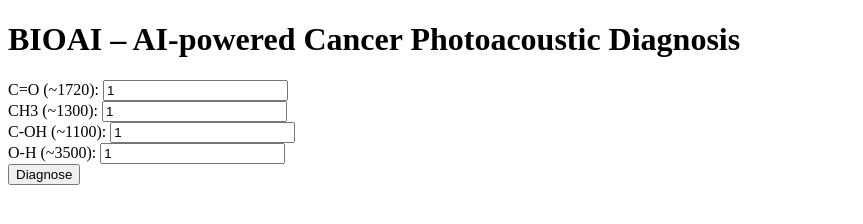
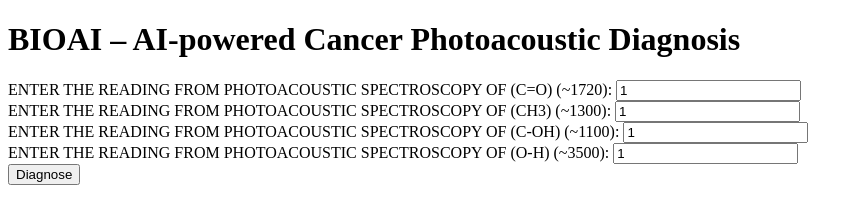
Before and after one commit to avisinha1711-bi/BioAI, a plain HTML site: page index.html in a window 1280 px wide. Shown: the whole page, without its empty margins (0-863 px from the left). Drawn offline with Linux system fonts and the light colour scheme.

Commit message:
Update index.html

```diff
--- a/index.html
+++ b/index.html
@@ -26,10 +26,10 @@
 </head>
 <body>
   <h1>BIOAI – AI-powered Cancer Photoacoustic Diagnosis</h1>
-  <label>C=O (~1720): <input id="co" type="number" step="0.01" value="1"></label><br>
-  <label>CH3 (~1300): <input id="ch3" type="number" step="0.01" value="1"></label><br>
-  <label>C-OH (~1100): <input id="coh" type="number" step="0.01" value="1"></label><br>
-  <label>O-H (~3500): <input id="oh" type="number" step="0.01" value="1"></label><br>
+  <label>ENTER THE READING FROM PHOTOACOUSTIC SPECTROSCOPY OF (C=O) (~1720): <input id="co" type="number" step="0.01" value="1"></label><br>
+  <label>ENTER THE READING FROM PHOTOACOUSTIC SPECTROSCOPY OF (CH3) (~1300): <input id="ch3" type="number" step="0.01" value="1"></label><br>
+  <label>ENTER THE READING FROM PHOTOACOUSTIC SPECTROSCOPY OF (C-OH) (~1100): <input id="coh" type="number" step="0.01" value="1"></label><br>
+  <label>ENTER THE READING FROM PHOTOACOUSTIC SPECTROSCOPY OF (O-H) (~3500): <input id="oh" type="number" step="0.01" value="1"></label><br>
   <button onclick="diagnose()">Diagnose</button>
   <p id="output"></p>
 </body>
```
